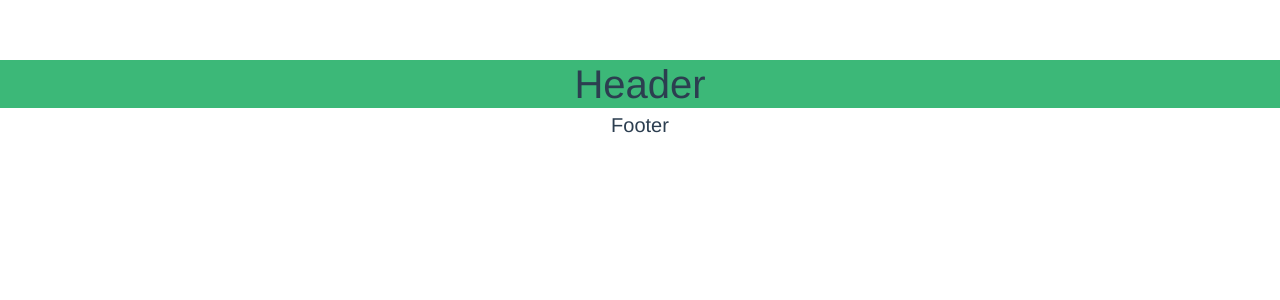
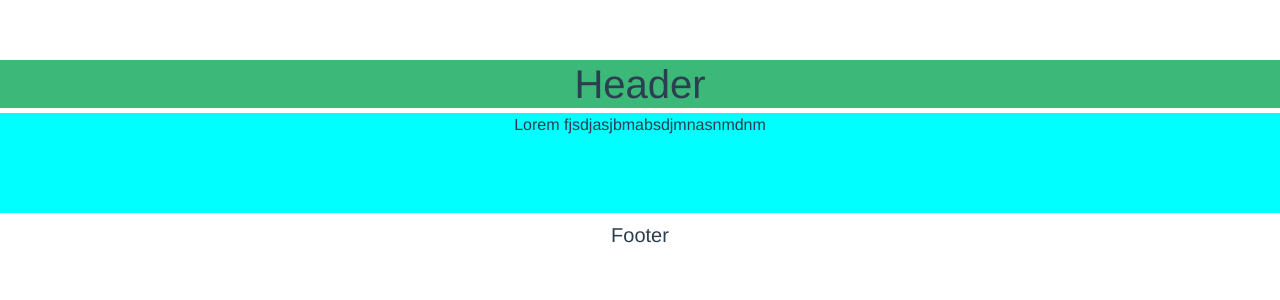
Before and after one commit to tan090123/TT-Tour, a Vue app in the folder vue_travel/: page / in a window 1280 px wide. Shown: the top 300 px of the page. Built offline with nearby package versions, Linux system fonts and the light colour scheme.

Commit message:
header .

```diff
--- a/vue_travel/src/components/Header.vue
+++ b/vue_travel/src/components/Header.vue
@@ -1,6 +1,7 @@
 <template>
     <header class="header">
         <h2>Header</h2>
+        <p>Lorem fjsdjasjbmabsdjmnasnmdnm</p>
     </header>
 </template>
 
--- a/vue_travel/src/scss/_header.scss
+++ b/vue_travel/src/scss/_header.scss
@@ -5,4 +5,8 @@ header {
     font-size: 4rem;
     background-color: $main-clr;
 }
+    p {
+        background-color: aqua;
+        height: 100px;
+    }
 }
```
